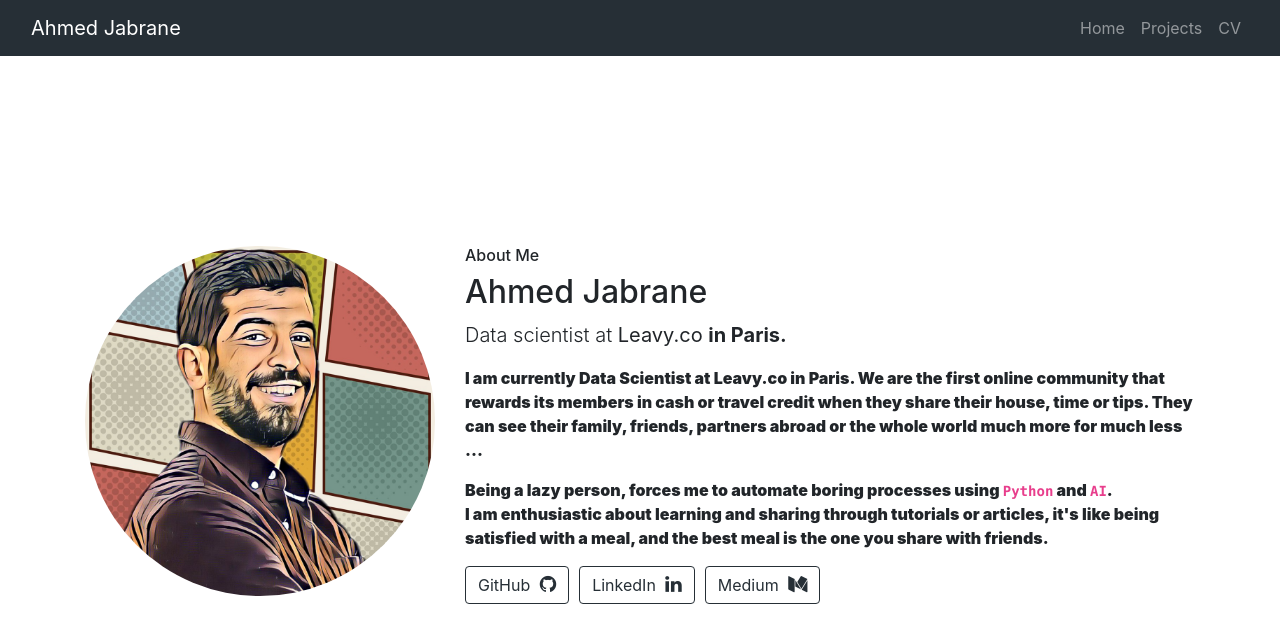
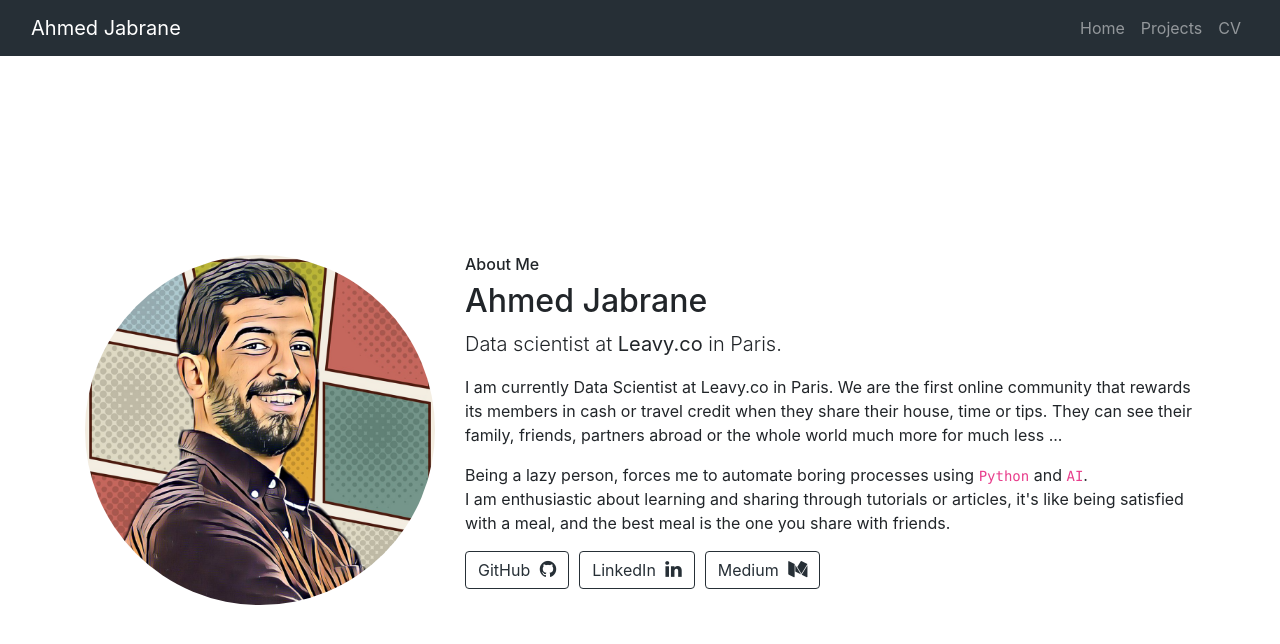
Before and after one commit to JabraneAhmed/homepage, a plain HTML site: page index.html in a window 1280 px wide. Drawn offline with nearby package versions, Linux system fonts and the light colour scheme.

Commit message:
Update index.html

```diff
--- a/index.html
+++ b/index.html
@@ -43,7 +43,7 @@
               <div class="col-lg-8">
                 <h6>About Me</h6>
                 <h2>Ahmed Jabrane</h2>
-                <p class="lead"> Data scientist at <b> Leavy.co <b> in Paris. </p>
+                <p class="lead"> Data scientist at <b> Leavy.co </b> in Paris. </p>
                 <p>I am currently Data Scientist at Leavy.co in Paris. We are the first online community that rewards its members in cash or travel credit when they share their house, time or tips. They can see their family, friends, partners abroad or the whole world much more for much less ... </p>
                 <p>Being a lazy person, forces me to automate boring processes using <code>Python</code> and <code>AI</code>. <br>
                  I am enthusiastic about learning and sharing through tutorials or articles, it's like being satisfied with a meal, and the best meal is the one you share with friends.</p>
```
